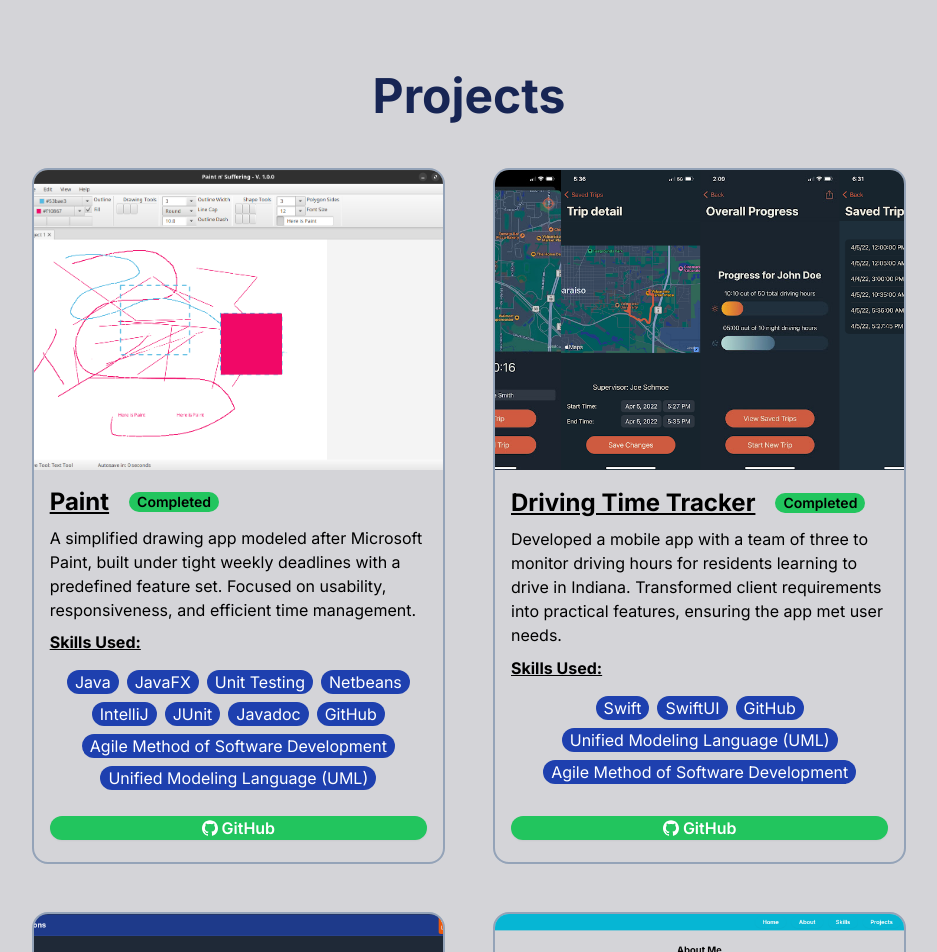
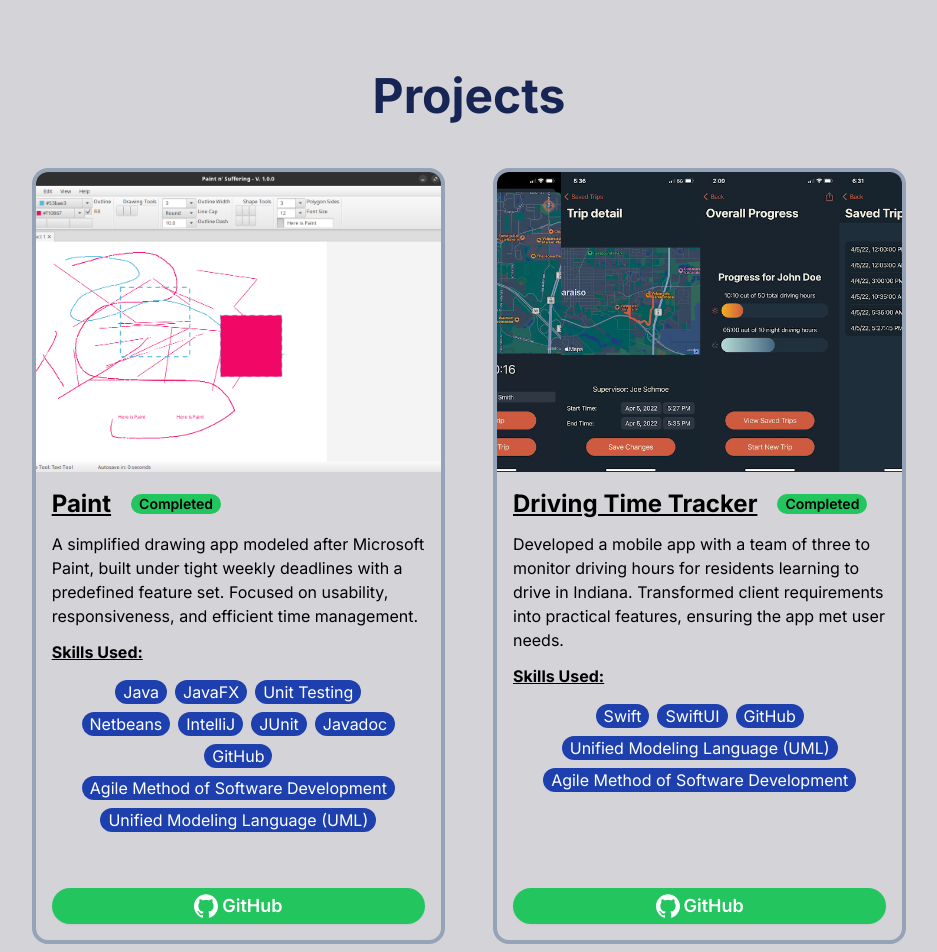
Before and after one commit to chrgarcia19/chrgarcia19.github.io, a Next.js app: page /projects in a window 1280 px wide. Shown: the top 952 px of the page, without its empty margins (171-1108 px from the left). Built offline with nearby package versions, Linux system fonts and the light colour scheme.

Commit message:
Changed styling on the project card

```diff
--- a/src/app/projects/page.tsx
+++ b/src/app/projects/page.tsx
@@ -10,7 +10,7 @@ const Projects = () => {
         <>
             <div id="projects" className="flex flex-col flex-grow justify-center items-center p-5 pt-14 w-full gap-8 bg-zinc-300 dark:bg-zinc-800">
                 <h2 className="flex justify-center items-center font-bold text-5xl max-sm:text-3xl 3xl:text-6xl 4k:text-8xl text-blue-950 dark:text-blue-300 p-4">Projects</h2>
-                <div className="flex md:flex-row max-md:flex-col flex-wrap gap-12 3xl:gap-16 4k:gap-20 justify-center">
+                <div className="flex flex-row max-md:flex-col flex-wrap h-full gap-12 3xl:gap-16 4k:gap-20 justify-center">
                     <ProjectCard
                         name={"Paint"}
                         description={"A simplified drawing app modeled after Microsoft Paint, built under tight weekly deadlines with a predefined feature set. Focused on usability, responsiveness, and efficient time management."}
--- a/src/components/ProjectCard.tsx
+++ b/src/components/ProjectCard.tsx
@@ -25,11 +25,11 @@ const ProjectCard = (props: Props) => {
     return (
         <>
             <div onMouseEnter={itemEntered} onMouseLeave={itemExited}
-                className={`flex flex-col rounded-2xl border-2 border-slate-400 dark:border-slate-700 w-1/3 max-xl:w-5/12 max-md:w-full 3xl:w-2/5 overflow-hidden ${isHovered ? `shadow-xl shadow-slate-500` : ''}`}>
+                className={`flex flex-col rounded-2xl border-4 border-slate-400 dark:border-slate-700 w-1/3 max-xl:w-5/12 max-md:w-full 3xl:w-2/5 min-h-full overflow-hidden ${isHovered ? `shadow-xl shadow-slate-500` : ''}`}>
                 <div className="relative w-full max-3xl:h-[300px] 3xl:h-[450px] 4k:h-[500px]">
                     <Image className="object-cover object-center" src={props.image} alt={props.imageAlt} fill sizes="(max-width: 768px) 100vw, (max-width: 1200px) 50vw, 33vw" />
                 </div>
-                <div className="flex flex-col justify-evenly p-4 4k:p-6 w-full h-1/2">
+                <div className="flex flex-col flex-grow justify-start p-4 4k:p-6 w-full gap-1">
                     <span className="flex xl:flex-row max-md:flex-col items-center pb-2 xl:space-x-4">
                         <p className="font-bold text-2xl max-md:text-xl 3xl:text-3xl 4k:text-5xl underline text-center">{props.name}</p>
                         <div className="p-1">
@@ -41,7 +41,7 @@ const ProjectCard = (props: Props) => {
                         </div>
                     </span>
                     <p className="max-md:text-sm 3xl:text-xl 4k:text-2xl">{props.description}</p>
-                    <span className="pt-2">
+                    <span className="pt-2 pb-2">
                         <p className="font-bold underline 3xl:text-2xl 4k:text-4xl">Skills Used:</p>
                         <div className="flex flex-wrap gap-2 p-2 m-2 place-content-center text-center">
                             {props.skills.map((skill: String, index: number) => (
@@ -54,8 +54,8 @@ const ProjectCard = (props: Props) => {
                         </div>
                     </span>
                 </div>
-                <div className="flex justify-end pb-4 pl-4 pr-4">
-                    <StyledButton href={props.link} text={"GitHub"} color={"bg-green-500"} hoveredColor={"bg-green-200"} icon={<SiGithub className="3xl:w-8 3xl:h-8 4k:w-10 4k:h-10"/>} other={"w-full text-center"} textSize={"3xl:text-2xl"} padding={"3xl:py-1"} label={"View This Project's GitHub Page"} title={"View on GitHub"} />
+                <div className="flex justify-end p-4">
+                    <StyledButton href={props.link} text={"GitHub"} color={"bg-green-500"} hoveredColor={"bg-green-200"} icon={<SiGithub className="w-6 h-6 3xl:w-8 3xl:h-8 4k:w-10 4k:h-10"/>} other={"w-full text-center"} textSize={"text-lg 3xl:text-2xl"} padding={"py-1"} label={"View This Project's GitHub Page"} title={"View on GitHub"} />
                 </div>
             </div>
         </>
```
